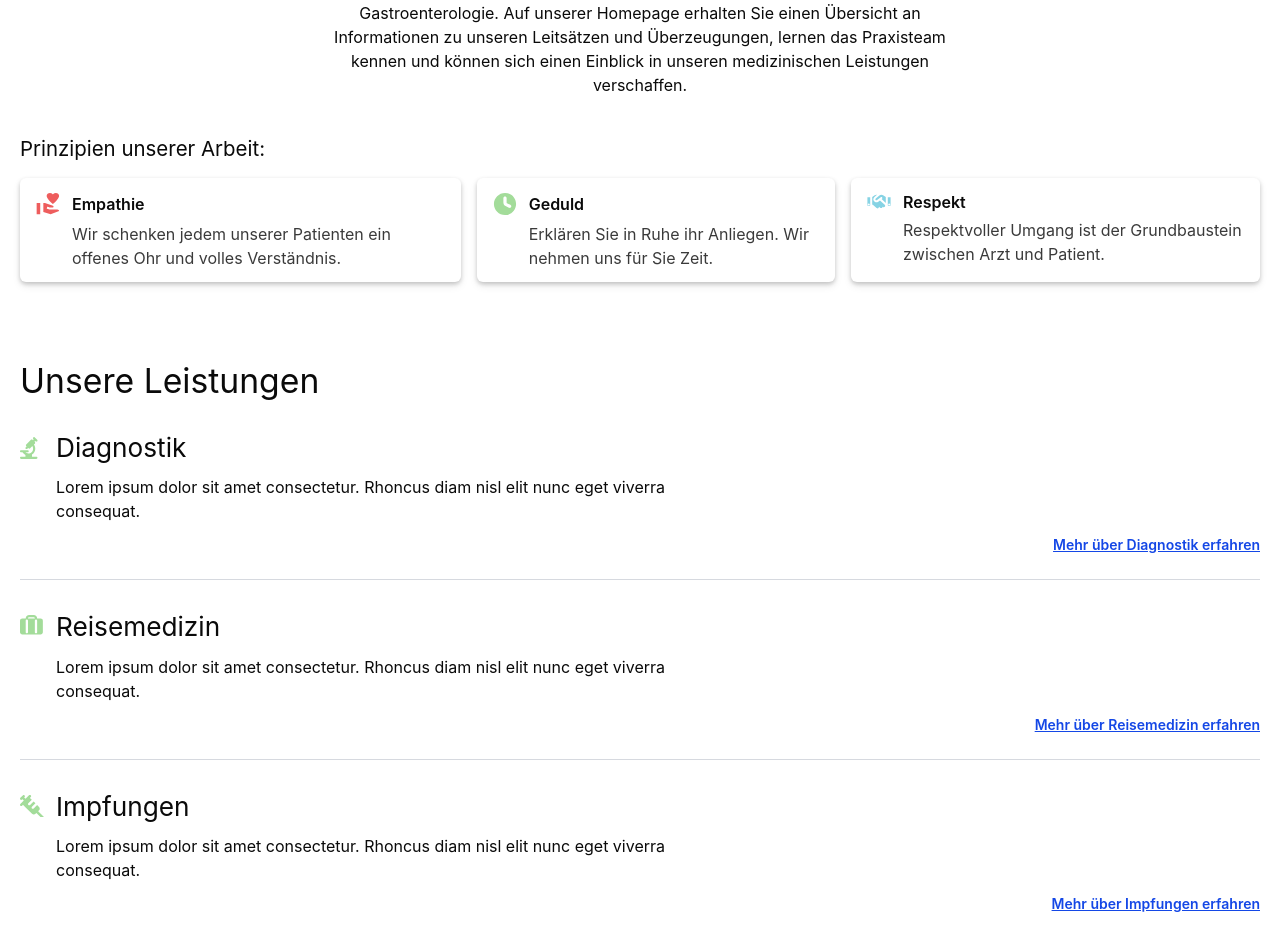
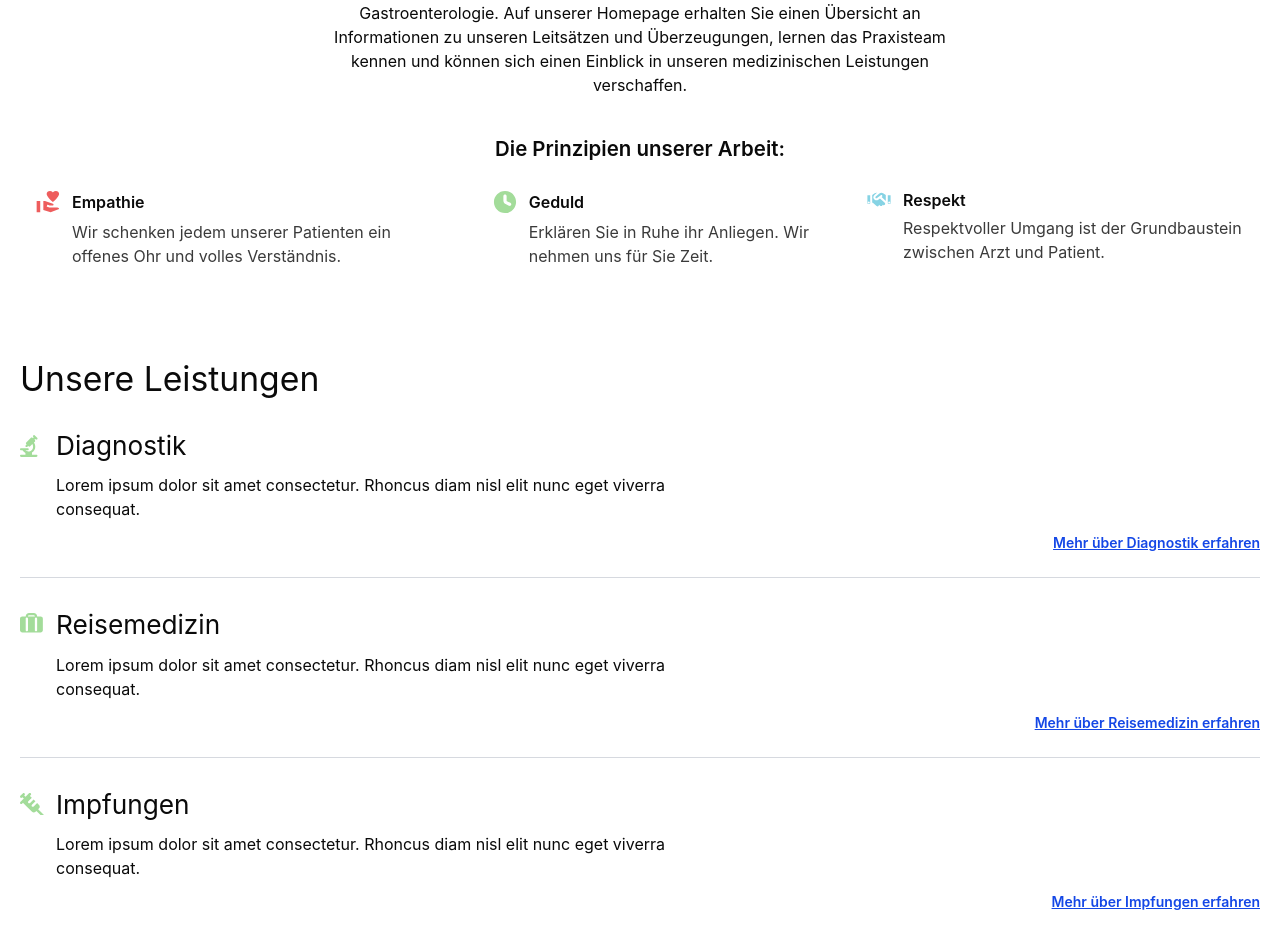
Before and after one commit to ben-me/demo_doctor, a SvelteKit app: page / in a window 1280 px wide. Shown: the part 1480-2414 px from the top of the page. Built offline with nearby package versions, Linux system fonts and the light colour scheme.

Commit message:
refactor(style): Remove shadow from principle card and center heading

```diff
--- a/src/lib/components/ui/PrincipleCard.svelte
+++ b/src/lib/components/ui/PrincipleCard.svelte
@@ -25,7 +25,7 @@
 <article
 	{...rest}
 	class={cn(
-		'grid h-full grid-cols-[auto_1fr] grid-rows-[auto_1fr] items-center gap-x-3 gap-y-1 bg-white px-4 py-3',
+		'grid h-full grid-cols-[auto_1fr] grid-rows-[auto_1fr] items-center gap-x-3 gap-y-1 px-4 py-3',
 		className
 	)}
 >
--- a/src/routes/(home)/Welcome.svelte
+++ b/src/routes/(home)/Welcome.svelte
@@ -34,13 +34,12 @@
 	</div>
 
 	<div>
-		<h3 class="text-h5 my-[0_1.125rem]">Prinzipien unserer Arbeit:</h3>
+		<h3 class="text-h5 my-[0_1rem] text-center font-semibold">Die Prinzipien unserer Arbeit:</h3>
 		<ul class="flex flex-col gap-4 md:flex-row">
 			{#each PRINCIPLES as principle (principle)}
 				<li class="max-w-full grow">
 					<PrincipleCard
 						iconName={principle.icon}
-						class="rounded-sm shadow-[var(--shadow-m)]"
 						title={principle.title}
 						description={principle.description}
 					/>
```
